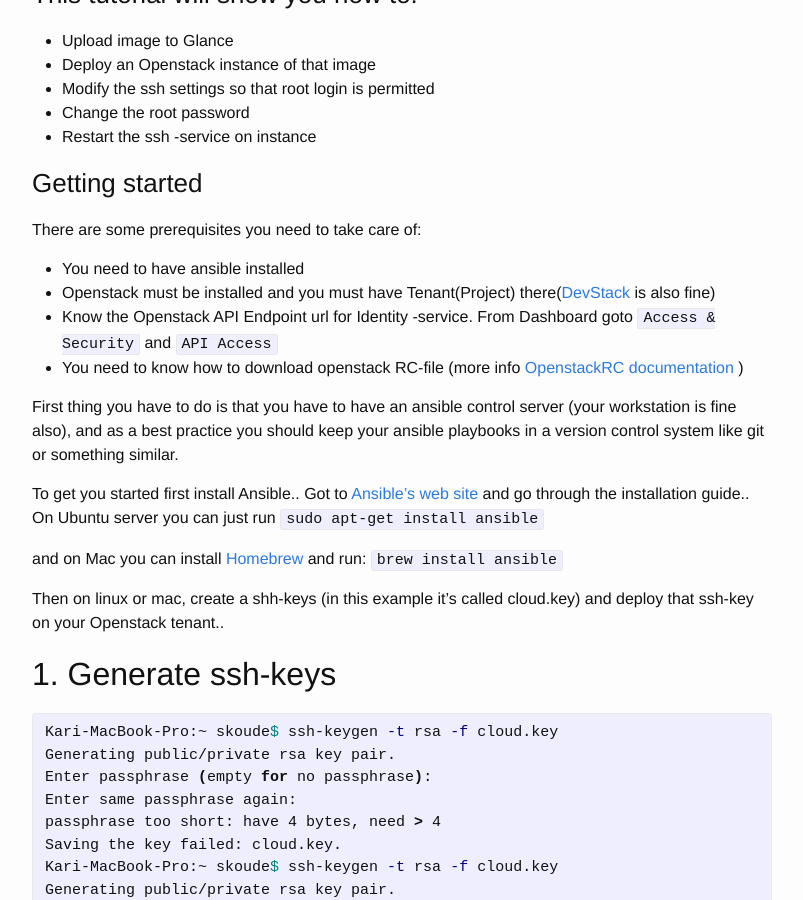
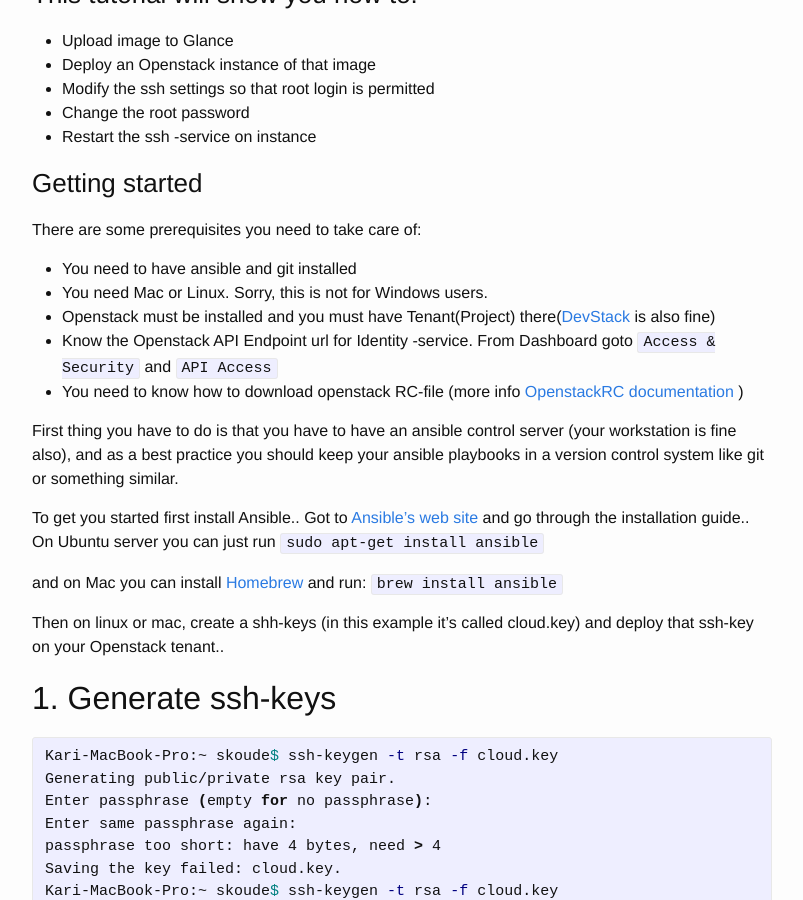
Before and after one commit to skoude/skoude.github.io, a Jekyll site: the page built from _posts/2015-05-19-Using-Ansible-to-deploy-instances.markdown, in a window 1280 px wide and 900 px high, scrolled down 402 px. Shown: the whole window, without its empty margins (238-1041 px from the left). Built offline with Jekyll 4.4.1, drawn with Linux system fonts in a browser that asks for light colours; comment, search, counter and statistics services are not loaded.

Commit message:
modified one post

```diff
--- a/_posts/2015-05-19-Using-Ansible-to-deploy-instances.markdown
+++ b/_posts/2015-05-19-Using-Ansible-to-deploy-instances.markdown
@@ -21,7 +21,8 @@
 
 There are some prerequisites you need to take care of:
 
-* You need to have ansible installed
+* You need to have ansible and git installed
+* You need Mac or Linux. Sorry, this is not for Windows users.
 * Openstack must be installed and you must have Tenant(Project) there([DevStack](http://docs.openstack.org/developer/devstack/) is also fine)
 * Know the Openstack API Endpoint url for Identity -service. From Dashboard goto `Access & Security` and `API Access`
 * You need to know how to download openstack RC-file (more info [OpenstackRC documentation](http://docs.openstack.org/cli-reference/content/cli_openrc.html) )
```
